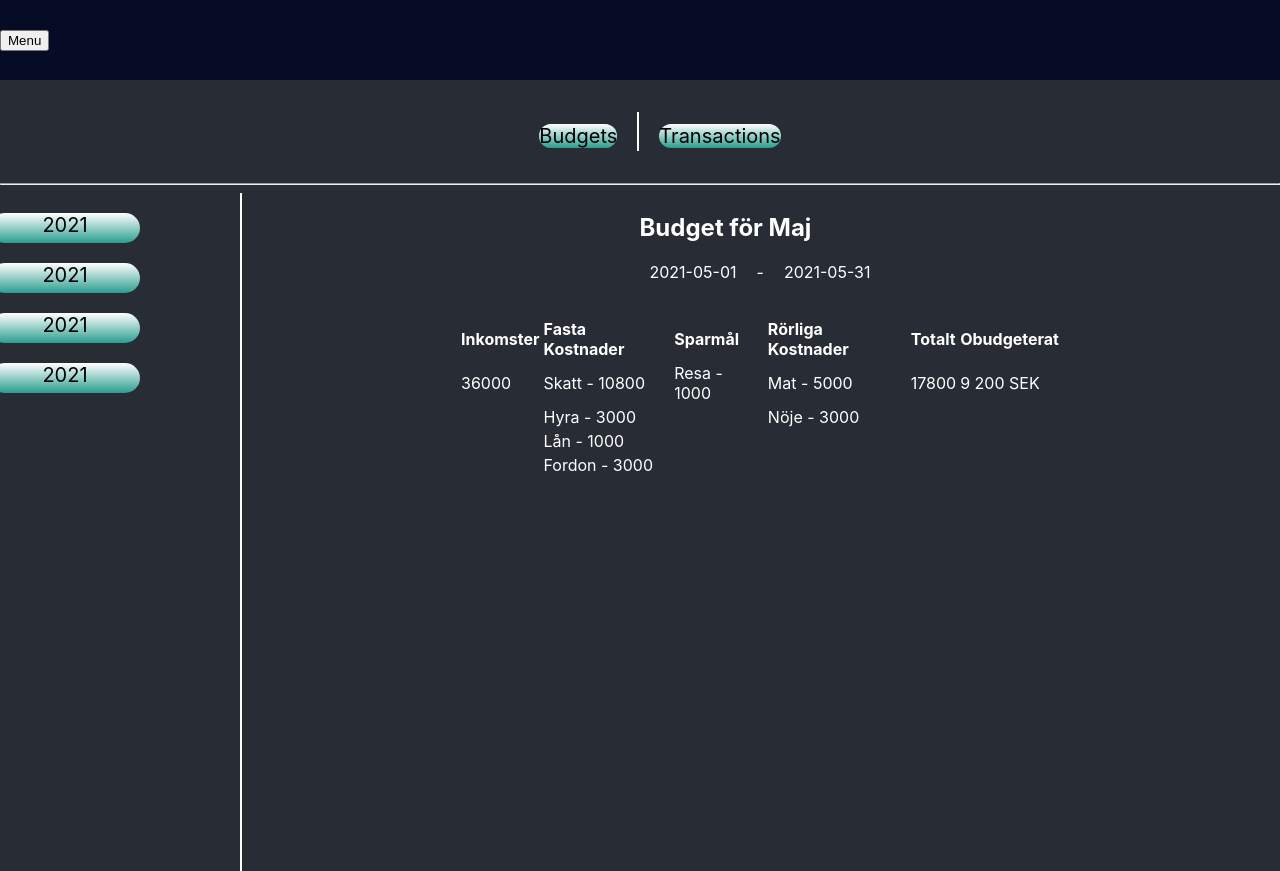
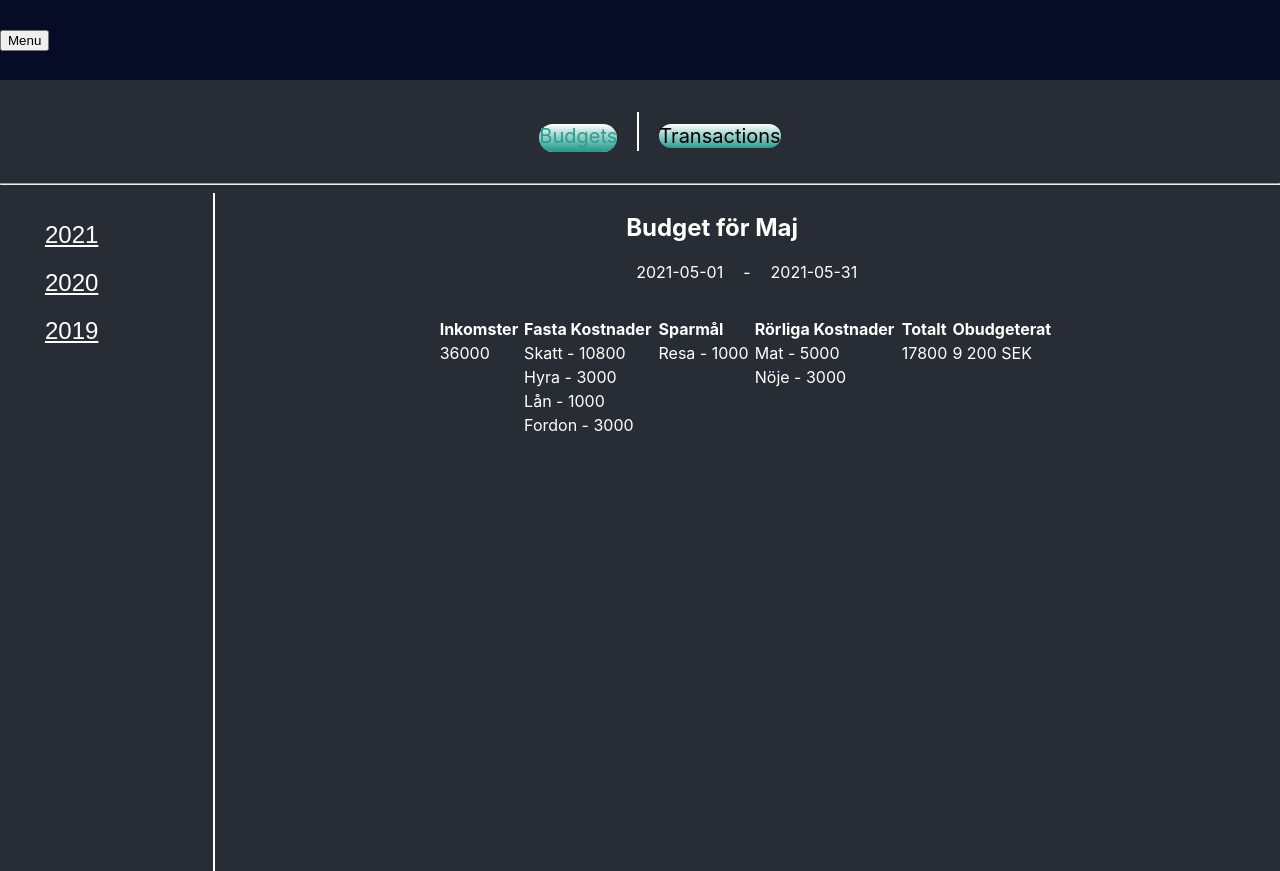
Before and after one commit to Basgrupp3Org/johannasnyareactfrontend, a React (Create React App) app: page /history in a window 1280 px wide. Built offline with nearby package versions, Linux system fonts and the light colour scheme.

Commit message:
HistorySidebar almost done?

```diff
--- a/src/Components/History/HistoryPage.css
+++ b/src/Components/History/HistoryPage.css
@@ -21,10 +21,14 @@ table {
   display: inline;
   padding: 20px;
 }
+.history-nav ul{
+  font-size: 32px;
+}
 .line1 {
   border-left: 2px solid white;
   display: inline;
 }
+
 /*---------------Budgets------------------- */
 .line2 {
   border-left: 2px solid white;
@@ -38,6 +42,9 @@ table {
   text-align: center;
   grid-row: 2 / 8;
   grid-column: 1 / 1;
+}
+.history-sidebar ul {
+  transition: 5s;
 }
 .history-content {
   grid-row: 2 / 3;
@@ -70,8 +77,8 @@ table {
 }
 ul {
   list-style-type: none;
-  font-size: 32px;
   text-align: center;
+  font-size: 18px;
 }
 li {
   text-decoration: none;
@@ -101,15 +108,13 @@ form {
   list-style-type: none;
 }
 .history-nav a.active {
-  text-decoration: none;
-  background-color: #2a9d8f;
-  color: black;
-  /* padding: 10px; */
+  border-bottom: 2px solid #2a9d8f;
+  padding-bottom:2px;
+  color: #2a9d8f;
 }
 
 .history-nav a:hover {
-  text-decoration: none;
-  color: #3adbc8;
+  color: #2a9d8f;
 }
 .filter-input {
   margin-left: 10px;
@@ -118,6 +123,11 @@ form {
   background-color: #abb2bf4f;
   color: #fff;
 }
+::placeholder {
+  color: white;
+  opacity: 66%;
+}
+
 .filter-btn {
   width: 150px;
   height: 40px;
@@ -125,6 +135,17 @@ form {
   background: linear-gradient(#fff, #2a9d8f);
   font-size: 20px;
 }
+
+.budget-btn {
+  border: none;
+  background-color: #282c34;
+  color: white;
+  text-decoration: underline;
+  font-size: 24px;
+  padding: 10px;
+  cursor: pointer;
+}
+
 .search-table {
   width: 100%;
   height: 25%;
@@ -136,7 +157,7 @@ form {
 }
 .table-wrapper {
   grid-row: 3 / 6;
-  grid-column: 2 / 6;
+  grid-column: 3 / 6;
 }
 .transactions-table {
   text-decoration: none;
--- /dev/null
+++ b/src/Components/History/components/BudgetData.js
@@ -0,0 +1,23 @@
+export default [
+    [
+        {
+            budget1: "Jan",
+            budget2: "Feb",
+            budget3: "Mars"
+        }
+    ],
+    [
+        {
+            budget1: "April",
+            budget2: "Maj",
+            budget3: "Juni"
+        }
+    ],
+    [
+        {
+            budget1: "Juli",
+            budget2: "Aug",
+            budget3: "Sep"
+        }
+    ]
+]
--- a/src/Components/History/components/Budgets.js
+++ b/src/Components/History/components/Budgets.js
@@ -1,17 +1,29 @@
-import React from "react";
+import React, { useState } from "react";
 import HistorySidebar from "./HistorySidebar";
+import BudgetData from "./BudgetData";
 
-const Budgets = (props) => {
+export default function Budgets() {
+  const [active, setActive] = useState("");
   return (
     <>
       <div className="history-sidebar">
-        <HistorySidebar budgets={props.name} />
-        <HistorySidebar name="2020" />
-        <HistorySidebar name="2019" />
-        <HistorySidebar name="2018" />
+        <ul>
+          <li>
+            <button className="budget-btn" onClick={() => active ? setActive("") : setActive("FirstCard")}>2021</button>
+            {active === "FirstCard" && <HistorySidebar data={BudgetData} cardIndex={0} />}
+          </li>
+          <li>
+            <button className="budget-btn" onClick={() => active ? setActive("") : setActive("SecondCard")}>2020</button>
+            {active === "SecondCard" && <HistorySidebar data={BudgetData} cardIndex={1} />}
+          </li>
+          <li>
+            <button className="budget-btn" onClick={() => active ? setActive("") : setActive("ThirdCard")}>2019</button>
+            {active === "ThirdCard" && <HistorySidebar data={BudgetData} cardIndex={2} />}
+          </li>
+        </ul>
+
       </div>
       <div className="line2"></div>
-
       <div className="history-content">
         <h2>Budget för Maj</h2>
         <div className="from-to-date">
@@ -68,5 +80,3 @@ const Budgets = (props) => {
     </>
   );
 };
-
-export default Budgets;
--- a/src/Components/History/components/HistorySidebar.js
+++ b/src/Components/History/components/HistorySidebar.js
@@ -1,43 +1,19 @@
 import React from "react";
 
-class HistorySidebar extends React.Component {
-  constructor(props) {
-    super(props);
-
-    this.state = {
-      budgets: [{ name: "Jan" }, { name: "Feb" }, { name: "Mar" }],
-      itemsToShow: 0,
-      expanded: false,
-    };
-
-    this.showMore = this.showMore.bind(this);
-  }
-
-  showMore() {
-    this.state.itemsToShow === 0
-      ? this.setState({
-          itemsToShow: this.state.budgets.length,
-          expanded: true,
-        })
-      : this.setState({ itemsToShow: 0, expanded: false });
-  }
-
-  render() {
-    return (
-      <div className="sidebar-container">
-        <p className="btn btn-primary" onClick={this.showMore}>
-          2021
-        </p>
-        <ul className="sidebar-list">
-          {this.state.budgets
-            .slice(0, this.state.itemsToShow)
-            .map((budget, i) => (
-              <li key={i}>{budget.name}</li>
-            ))}
-        </ul>
-      </div>
-    );
-  }
-}
+const HistorySidebar = ({ data, cardIndex }) => {
+  return (
+    <div>
+      {data[cardIndex].map(item => (
+        <div className="card">
+          <ul>
+            <li>{item.budget1}</li>
+            <li>{item.budget2}</li>
+            <li>{item.budget3}</li>
+          </ul>
+        </div>
+      ))}
+    </div>
+  );
+};
 
 export default HistorySidebar;
--- a/src/Components/History/components/Transactions.js
+++ b/src/Components/History/components/Transactions.js
@@ -10,11 +10,11 @@ const Transactions = () => {
           <label>Datum till:</label>
           <input type="date" className="filter-input" />
           <label>Välj kategori:</label>
-          <input type="text" className="filter-input" />
+          <input type="text" className="filter-input" placeholder="Välj..." />
           <button className="filter-btn">Filtrera</button>
         </form>
       </div>
-      <input type="text" className="search-table"></input>
+      <input type="text" className="search-table" placeholder="Sök..."></input>
       <div className="table-wrapper">
         <table className="transactions-table">
           <tr>
```
